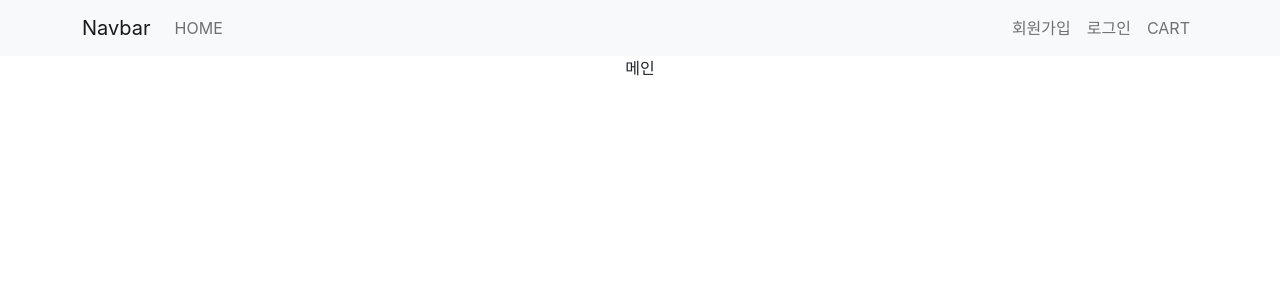
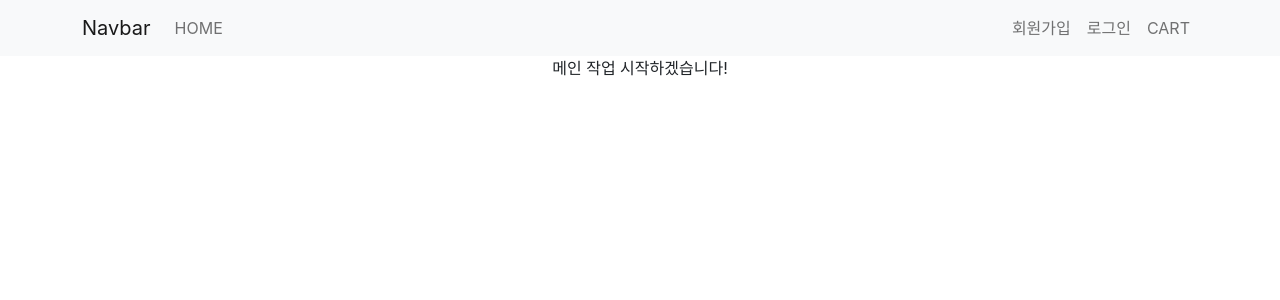
Before and after one commit to jeongjong10/EliceProject-BookStore_10team, a React (Create React App) app in the folder project/: page / in a window 1280 px wide. Shown: the top 300 px of the page. Built offline with nearby package versions, Linux system fonts and the light colour scheme.

Commit message:
메인 작업 시작

```diff
--- a/project/src/views/routes/Main.js
+++ b/project/src/views/routes/Main.js
@@ -3,7 +3,8 @@ import React from 'react'
 const Main = () => {
 
   return (
-    <div>메인</div>
+    <div>메인 작업 시작하겠습니다!
+    </div>
   )
 }
 
```
